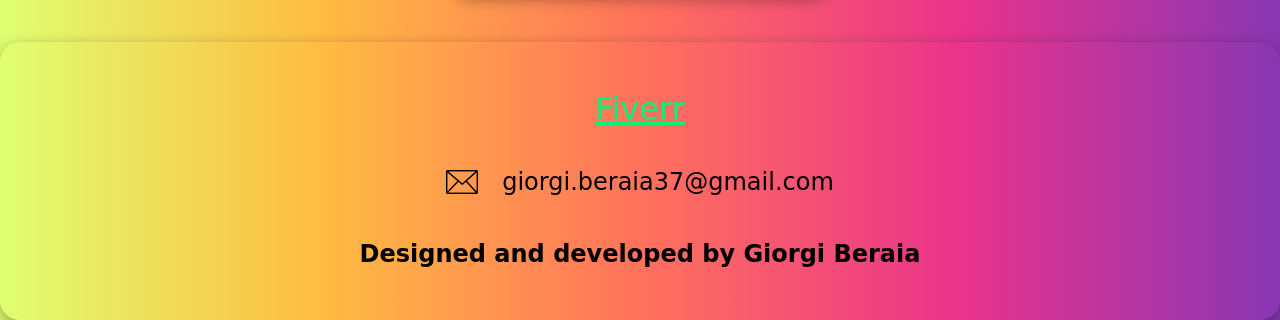
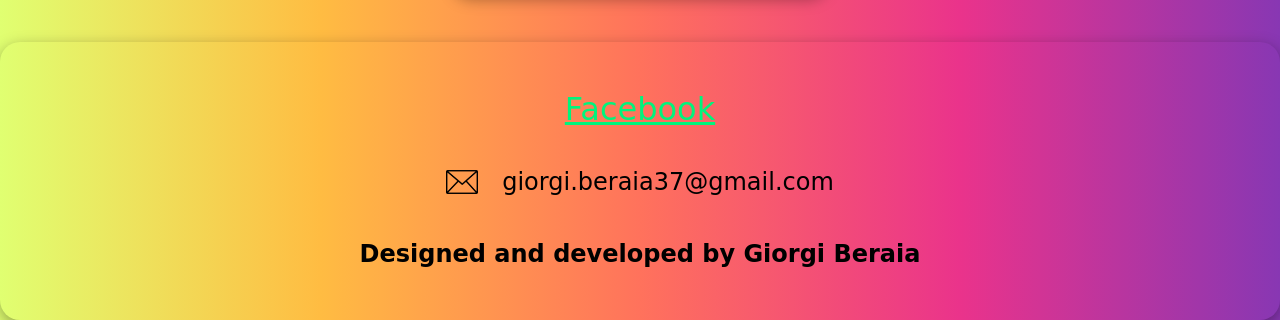
Before and after one commit to KingFingolfin/portfolio, a plain HTML site: page index.html in a window 1280 px wide. Shown: the part 720-1040 px from the top of the page. Drawn offline with Linux system fonts and the light colour scheme; a web font is replaced by a local one.

Commit message:
Update index.html

```diff
--- a/index.html
+++ b/index.html
@@ -4,7 +4,7 @@
     <meta charset="UTF-8">
     <meta http-equiv="X-UA-Compatible" content="IE=edge">
     <meta name="viewport" content="width=device-width, initial-scale=1.0">
-    <title>Giogi Beraia's Portfolio</title>
+    <title>Great Development</title>
     <!-- css style -->
     <link rel="stylesheet" href="./styles/style.css">
     <!-- js script -->
@@ -48,7 +48,7 @@
     </section>
 
     <div class="footer">
-        <p id="footP"><a target="_blank" href="https://www.fiverr.com/georgeberaia/create-sites-from-your-figma-xd-photoshop-design ">Fiverr</a></p>
+        <p id="footP"><a target="_blank" href="https://www.facebook.com/profile.php?id=100087268394740">Facebook</a></p>
         <div class="flex cMail">
             <img src="./images/mail2.png" alt="email" id="mail">
             <p>giorgi.beraia37@gmail.com</p>
```
